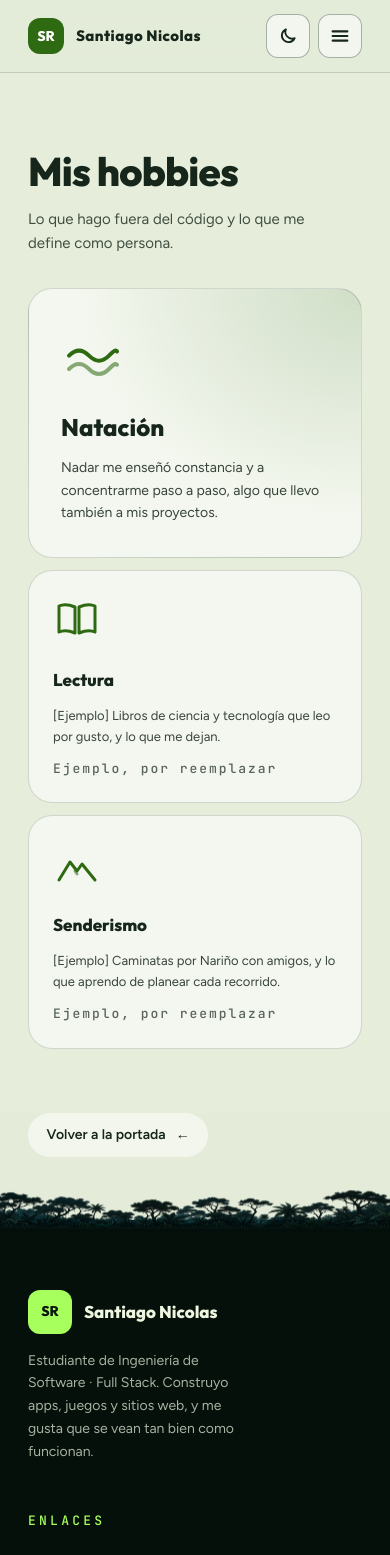
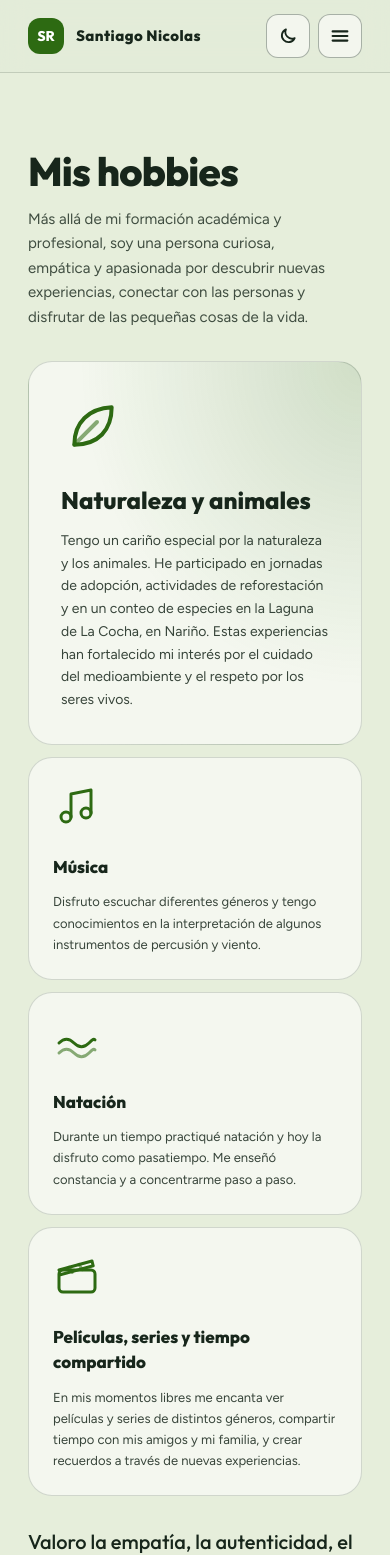
Before and after one commit to ReveloSN/Portafolio, a Next.js app: page /hobbies in a window 390 px wide. Shown: the top 1555 px of the page. Built offline with nearby package versions, Linux system fonts and the light colour scheme.

Commit message:
feat(hobbies): contenido real, presentación y valores en la página

```diff
--- a/app/hobbies/page.tsx
+++ b/app/hobbies/page.tsx
@@ -1,10 +1,9 @@
-import { Button } from "@/components/atoms/Button";
 import { SkipLink } from "@/components/atoms/SkipLink";
 import { Footer } from "@/components/organisms/Footer";
 import { Hobbies } from "@/components/organisms/Hobbies";
 import { Navbar } from "@/components/organisms/Navbar";
 import { COPY } from "@/data/copy";
-import { HOBBIES } from "@/data/hobbies";
+import { HOBBIES, HOBBIES_INTRO, HOBBIES_VALUES } from "@/data/hobbies";
 import { FOOTER_LINKS, MAIN_CONTENT_ID, NAV_LINKS } from "@/data/navigation";
 import { PROFILE } from "@/data/profile";
 import type { Metadata } from "next";
@@ -24,12 +23,7 @@ export default function HobbiesPage() {
         tabIndex={-1}
         className="pt-nav w-full overflow-x-clip focus:outline-none"
       >
-        <Hobbies hobbies={HOBBIES} />
-        <div className="px-gutter pb-section mx-auto max-w-[min(var(--content-max),calc(var(--u)*88.9))]">
-          <Button variant="ghost" href="/">
-            {COPY.hobbies.back} <span aria-hidden="true">←</span>
-          </Button>
-        </div>
+        <Hobbies hobbies={HOBBIES} intro={HOBBIES_INTRO} values={HOBBIES_VALUES} />
       </main>
       <Footer profile={PROFILE} links={FOOTER_LINKS} />
     </>
--- a/components/atoms/HobbyGlyph.tsx
+++ b/components/atoms/HobbyGlyph.tsx
@@ -14,16 +14,24 @@ const PATHS: Record<HobbyGlyphKind, ReactNode> = {
       <path d="M3 18c2.5-2.5 5-2.5 7.5 0s5 2.5 7.5 0 2.5-2 3-1.6" opacity=".55" />
     </>
   ),
-  book: (
+  leaf: (
     <>
-      <path d="M3 5.5C5 4.5 7.5 4.5 11 6v13c-3.5-1.5-6-1.5-8-.5z" />
-      <path d="M21 5.5C19 4.5 16.5 4.5 13 6v13c3.5-1.5 6-1.5 8-.5z" />
+      <path d="M5 19c0-8.5 5.5-13.5 14-14 0 8.5-5 14-14 14z" />
+      <path d="M5 19l8.5-8.5" opacity=".55" />
     </>
   ),
-  trail: (
+  note: (
     <>
-      <path d="M3 20l5.5-9 3.5 4.5 2.5-3.5L21 20" />
-      <path d="M11 15.5l1 1.5" opacity=".55" />
+      <path d="M9 17.5V6l10-2v11.5" />
+      <circle cx="6.5" cy="17.5" r="2.5" />
+      <circle cx="16.5" cy="15.5" r="2.5" />
+    </>
+  ),
+  film: (
+    <>
+      <rect x="3" y="9" width="18" height="11" rx="2" />
+      <path d="M3 9l16.5-4.5.6 2.4L3.6 11.4" />
+      <path d="M8 7.6l1.6 2.6M13 6.2l1.6 2.6" opacity=".55" />
     </>
   ),
 };
--- a/components/organisms/Hobbies.tsx
+++ b/components/organisms/Hobbies.tsx
@@ -1,33 +1,50 @@
+import { Button } from "@/components/atoms/Button";
 import { HobbyCard } from "@/components/molecules/HobbyCard";
 import { SectionHeading } from "@/components/molecules/SectionHeading";
 import { SectionShell } from "@/components/templates/SectionShell";
 import { COPY } from "@/data/copy";
 import { SECTION_IDS } from "@/data/navigation";
+import { cn } from "@/lib/utils";
 import type { Hobby } from "@/types/hobby";
 
 interface HobbiesProps {
   readonly hobbies: readonly Hobby[];
+  /** Presentación personal bajo el título. */
+  readonly intro: string;
+  /** Cierre de la página: lo que la persona valora. */
+  readonly values: string;
 }
 
 /** Página propia (`/hobbies`): el mismo tono de fondo que Sobre mí en cada tema. */
 const BACKGROUND = "var(--seam-about-end)";
 
-export function Hobbies({ hobbies }: HobbiesProps) {
+export function Hobbies({ hobbies, intro, values }: HobbiesProps) {
   const { hobbies: copy } = COPY;
   return (
     <SectionShell id={SECTION_IDS.hobbies} background={BACKGROUND}>
       <div className="mx-auto max-w-[min(var(--content-max),calc(var(--u)*88.9))]">
-        <SectionHeading level="h1" title={copy.title} intro={copy.intro} />
+        <SectionHeading level="h1" title={copy.title} intro={intro} />
         <ul className="mt-fluid-6 gap-fluid-3 grid grid-cols-1 md:grid-cols-2 lg:grid-cols-3">
           {hobbies.map((hobby) => (
             <li
               key={hobby.id}
-              className={hobby.featured ? "md:col-span-2 lg:row-span-2" : undefined}
+              className={cn(
+                hobby.featured && "md:col-span-2 lg:row-span-2",
+                hobby.wide && "md:col-span-2 lg:col-span-3",
+              )}
             >
               <HobbyCard hobby={hobby} exampleLabel={copy.example} />
             </li>
           ))}
         </ul>
+        <p className="mt-fluid-6 font-display text-fluid-xl max-w-[38ch] leading-snug font-medium">
+          {values}
+        </p>
+        <div className="mt-fluid-5">
+          <Button variant="ghost" href="/">
+            {copy.back} <span aria-hidden="true">←</span>
+          </Button>
+        </div>
       </div>
     </SectionShell>
   );
--- a/data/hobbies.ts
+++ b/data/hobbies.ts
@@ -1,33 +1,46 @@
 import type { Hobby } from "@/types/hobby";
 
+/** Presentación personal que abre la página de hobbies (texto de la persona). */
+export const HOBBIES_INTRO =
+  "Más allá de mi formación académica y profesional, soy una persona curiosa, empática y apasionada por descubrir nuevas experiencias, conectar con las personas y disfrutar de las pequeñas cosas de la vida.";
+
+/** Cierre de la página: lo que la persona valora. */
+export const HOBBIES_VALUES =
+  "Valoro la empatía, la autenticidad, el aprendizaje constante y la oportunidad de aportar positivamente a mi entorno.";
+
 /**
- * Hobbies del portafolio.
- * Natación es real (lo confirmó la persona). Las entradas con `example: true`
- * son marcadores para revisar el diseño: reemplázalas o bórralas antes de publicar.
+ * Hobbies del portafolio, con las palabras de la persona. Para agregar uno, añade una
+ * entrada aquí; el componente no cambia.
  */
 export const HOBBIES: readonly Hobby[] = [
+  {
+    id: "naturaleza",
+    name: "Naturaleza y animales",
+    description:
+      "Tengo un cariño especial por la naturaleza y los animales. He participado en jornadas de adopción, actividades de reforestación y en un conteo de especies en la Laguna de La Cocha, en Nariño. Estas experiencias han fortalecido mi interés por el cuidado del medioambiente y el respeto por los seres vivos.",
+    glyph: "leaf",
+    featured: true,
+  },
+  {
+    id: "musica",
+    name: "Música",
+    description:
+      "Disfruto escuchar diferentes géneros y tengo conocimientos en la interpretación de algunos instrumentos de percusión y viento.",
+    glyph: "note",
+  },
   {
     id: "natacion",
     name: "Natación",
     description:
-      "Nadar me enseñó constancia y a concentrarme paso a paso, algo que llevo también a mis proyectos.",
+      "Durante un tiempo practiqué natación y hoy la disfruto como pasatiempo. Me enseñó constancia y a concentrarme paso a paso.",
     glyph: "wave",
-    featured: true,
   },
   {
-    id: "lectura",
-    name: "Lectura",
+    id: "tiempo-libre",
+    name: "Películas, series y tiempo compartido",
     description:
-      "[Ejemplo] Libros de ciencia y tecnología que leo por gusto, y lo que me dejan.",
-    glyph: "book",
-    example: true,
-  },
-  {
-    id: "senderismo",
-    name: "Senderismo",
-    description:
-      "[Ejemplo] Caminatas por Nariño con amigos, y lo que aprendo de planear cada recorrido.",
-    glyph: "trail",
-    example: true,
+      "En mis momentos libres me encanta ver películas y series de distintos géneros, compartir tiempo con mis amigos y mi familia, y crear recuerdos a través de nuevas experiencias.",
+    glyph: "film",
+    wide: true,
   },
 ];
--- a/types/hobby.ts
+++ b/types/hobby.ts
@@ -1,13 +1,15 @@
 /** Dibujo lineal que acompaña a cada hobby. */
-export type HobbyGlyphKind = "wave" | "book" | "trail";
+export type HobbyGlyphKind = "wave" | "leaf" | "note" | "film";
 
 export interface Hobby {
   readonly id: string;
   readonly name: string;
   readonly description: string;
   readonly glyph: HobbyGlyphKind;
-  /** Ocupa el ancho doble en escritorio. */
+  /** Ocupa dos columnas y dos filas en escritorio. */
   readonly featured?: boolean;
+  /** Ocupa toda la fila en escritorio (útil para cerrar la rejilla sin huecos). */
+  readonly wide?: boolean;
   /** Dato de ejemplo: la tarjeta lo indica hasta que la persona lo reemplace. */
   readonly example?: boolean;
 }
```
